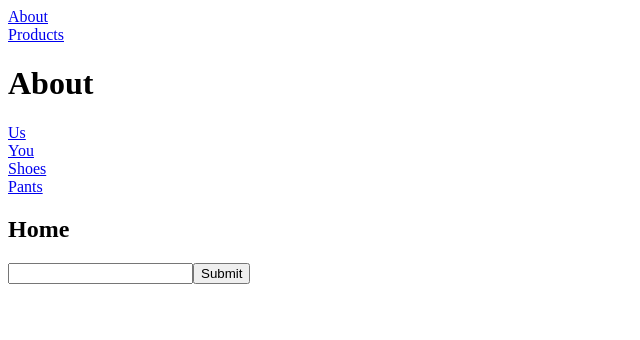
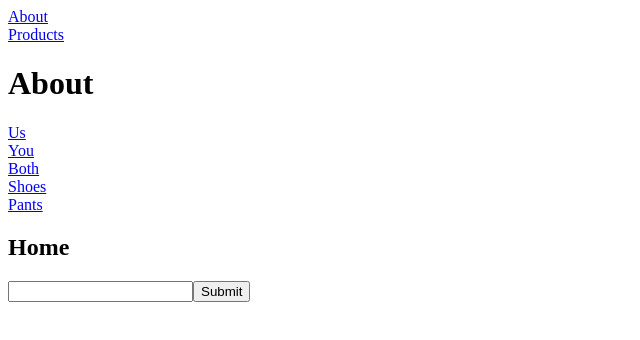
Before and after one commit to ShawnTseng/vue-lesson, a Vue app: page /#/about in a window 1280 px wide. Shown: the top 340 px of the page, without its empty margins (0-640 px from the left). Built offline with nearby package versions, Linux system fonts and the light colour scheme.

Commit message:
multiple router

```diff
--- a/src/components/About.vue
+++ b/src/components/About.vue
@@ -5,10 +5,13 @@
     <br />
     <router-link to="/about/you">You</router-link>
     <br />
+    <router-link to="/about/both">Both</router-link>
+    <br />
     <router-link to="/products/18">Shoes</router-link>
     <br />
     <router-link :to="{name:'prod', params:{id:37}}">Pants</router-link>
     <br />
     <router-view></router-view>
+    <router-view name="second"></router-view>
   </div>
 </template>
--- a/src/router.js
+++ b/src/router.js
@@ -24,7 +24,13 @@ export default new VueRouter({
                     children: [
                         { path: "", component: AboutHome },
                         { path: "us", name: 'us', component: AboutUs },
-                        { path: "you", component: AboutYou }
+                        { path: "you", component: AboutYou },
+                        {
+                            path: 'both', components: {
+                                default: AboutUs,
+                                second: AboutYou
+                            }
+                        }
                     ]
                 },
                 // path to regexp
```
